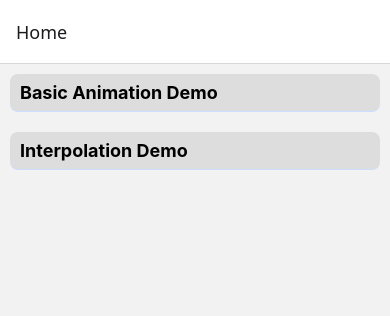
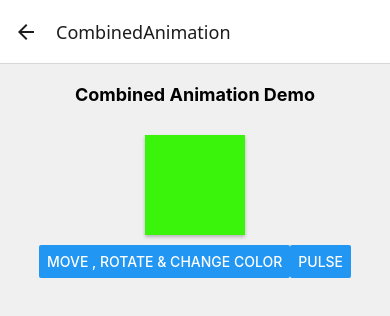
Before and after one commit to diwahar-m/Animation_RN, a React Native app: screen /CombinedAnimation in a window 390 px wide. Shown: the top 316 px of the page. Built offline with nearby package versions, Linux system fonts and the light colour scheme.

Commit message:
combined animation with interpolation

```diff
--- a/package.json
+++ b/package.json
@@ -25,6 +25,7 @@
     "@react-native-community/cli": "15.0.1",
     "@react-native-community/cli-platform-android": "15.0.1",
     "@react-native-community/cli-platform-ios": "15.0.1",
+    "@react-native-community/eslint-config": "^3.2.0",
     "@react-native/babel-preset": "0.77.0",
     "@react-native/eslint-config": "0.77.0",
     "@react-native/metro-config": "0.77.0",
@@ -32,11 +33,11 @@
     "@types/jest": "^29.5.13",
     "@types/react": "^18.2.6",
     "@types/react-test-renderer": "^18.0.0",
-    "eslint": "^8.19.0",
+    "eslint": "^8.57.1",
     "jest": "^29.6.3",
     "prettier": "2.8.8",
     "react-test-renderer": "18.3.1",
-    "typescript": "5.0.4"
+    "typescript": "^5.0.4"
   },
   "engines": {
     "node": ">=18"
--- /dev/null
+++ b/src/CombinedAnimation.tsx
@@ -0,0 +1,115 @@
+import { useRef } from "react"
+import { Animated, Button, StyleSheet, Text, View } from "react-native"
+
+
+const CombinedAnimation = () => {
+
+    const moveAndRotateAnim = useRef(new Animated.Value(0)).current
+    const pulseAnim = useRef(new Animated.Value(1)).current
+
+    const combinedAnimation = () => {
+        moveAndRotateAnim.setValue(0);
+
+        Animated.timing(moveAndRotateAnim, {
+            toValue: 1,
+            duration: 1500,
+            useNativeDriver: false
+        }).start()
+    }
+
+    const pulseAnimation = () => {
+       Animated.loop(
+        Animated.sequence([
+            Animated.timing(pulseAnim, {
+                toValue: 1.3,
+                duration: 500,
+                useNativeDriver: true
+            }),
+            Animated.timing(pulseAnim, {
+                toValue: 1,
+                duration: 1000,
+                useNativeDriver: true
+            })
+        ])
+       ).start()
+    }
+
+    const backgroundColor = moveAndRotateAnim.interpolate({
+        inputRange: [0 , 0.5, 1],
+        outputRange: ['#3af40c', '#f1f807', '#f82807']
+    })
+    const moveX = moveAndRotateAnim.interpolate({
+        inputRange:[0,1],
+        outputRange: [0, 100]
+    })
+    const moveY = moveAndRotateAnim.interpolate({
+        inputRange:[0,1],
+        outputRange: [0, 100]
+    })
+    const rotate = moveAndRotateAnim.interpolate({
+        inputRange:[0,1],
+        outputRange: ['0deg', '360deg']
+    })
+
+
+    return <View style={styles.container}>
+            <Text style={styles.headerTxt}>Combined Animation Demo</Text>
+        <Animated.View style={[styles.box, {
+            transform: [
+              {
+                translateX: moveX
+              },
+              {
+                translateY: moveY
+              },
+              {
+                rotate: rotate
+              },
+              {
+                scale: pulseAnim
+              },
+        ],
+        backgroundColor
+        }]}>
+        </Animated.View>
+        <View style={styles.btnContainer}>
+        <Button  title="Move , Rotate & Change color" onPress={combinedAnimation}/>
+        <Button  title="Pulse" onPress={pulseAnimation}/>
+        </View>
+    </View>
+}
+
+const styles = StyleSheet.create({
+    container: {
+        flexGrow: 1,
+        alignItems:'center',
+        paddingVertical: 20 ,
+        backgroundColor: '#f0f0f0'
+    },
+    headerTxt: {
+        fontSize: 18,
+        fontWeight: 'bold',
+        marginBottom: 20
+    },
+     box: {
+        width: 100,
+        height: 100,
+        justifyContent: 'center',
+        alignItems: 'center',
+        marginVertical: 10,
+        shadowColor: '#000',
+        shadowOffset: {
+            width: 0,
+            height: 2
+        },
+        shadowOpacity: 0.25,
+        shadowRadius: 3.5,
+        elevation:5,
+    },
+    btnContainer:{
+        flexDirection: 'row',
+        justifyContent: 'space-around'
+    }
+})
+
+export default CombinedAnimation
--- /dev/null
+++ b/src/GestureAnimation.tsx
@@ -0,0 +1,24 @@
+import { StyleSheet, Text, View } from "react-native"
+
+
+const GestureAnimation = () => {
+
+    return <View style={styles.container}>
+        <Text style={styles.headerTxt}>Gesture Animation Demo</Text>
+    </View>
+}
+
+const styles = StyleSheet.create({
+    container: {
+        flexGrow: 1,
+        alignItems:'center',
+        paddingVertical: 20 ,
+        backgroundColor: '#f0f0f0'
+    },
+    headerTxt: {
+        fontSize: 18,
+        fontWeight: 'bold'
+    }
+})
+
+export default GestureAnimation
--- a/src/Home.tsx
+++ b/src/Home.tsx
@@ -18,6 +18,16 @@ const INITIAL_DATA = [
         id: 2,
         title: 'Interpolation Demo',
         screen: 'InterpolationDemo'
+    },
+    {
+        id: 3,
+        title: 'Combined Animation Demo',
+        screen: 'CombinedAnimation'
+    },
+    {
+        id: 4,
+        title: 'Gesture Animation Demo',
+        screen: 'GestureAnimation'
     },
 ]
 
--- a/src/RootNavigation.tsx
+++ b/src/RootNavigation.tsx
@@ -2,12 +2,16 @@ import { createStackNavigator } from "@react-navigation/stack"
 import Home from "./Home"
 import BasicAnimation from "./BasicAnimation"
 import Interpolation from "./Interpolation"
+import CombinedAnimation from "./CombinedAnimation"
+import GestureAnimation from "./GestureAnimation"
 
 
 export type RootStackParamsList = {
     Home: undefined
     BasicAnimation: undefined
     InterpolationDemo: undefined
+    CombinedAnimation: undefined
+    GestureAnimation: undefined
 }
 
 const Stack = createStackNavigator<RootStackParamsList>()
@@ -20,6 +24,8 @@ const RootNavigator =() => {
             <Stack.Screen name="Home" component={Home} />
             <Stack.Screen name="BasicAnimation" component={BasicAnimation} />
             <Stack.Screen name="InterpolationDemo" component={Interpolation} />
+            <Stack.Screen name="CombinedAnimation" component={CombinedAnimation} />
+            <Stack.Screen name="GestureAnimation" component={GestureAnimation} />
         </Stack.Navigator>
     )
 }
```
Also changed, not shown: 1 other file (tests, documents, lock files or other folders).
